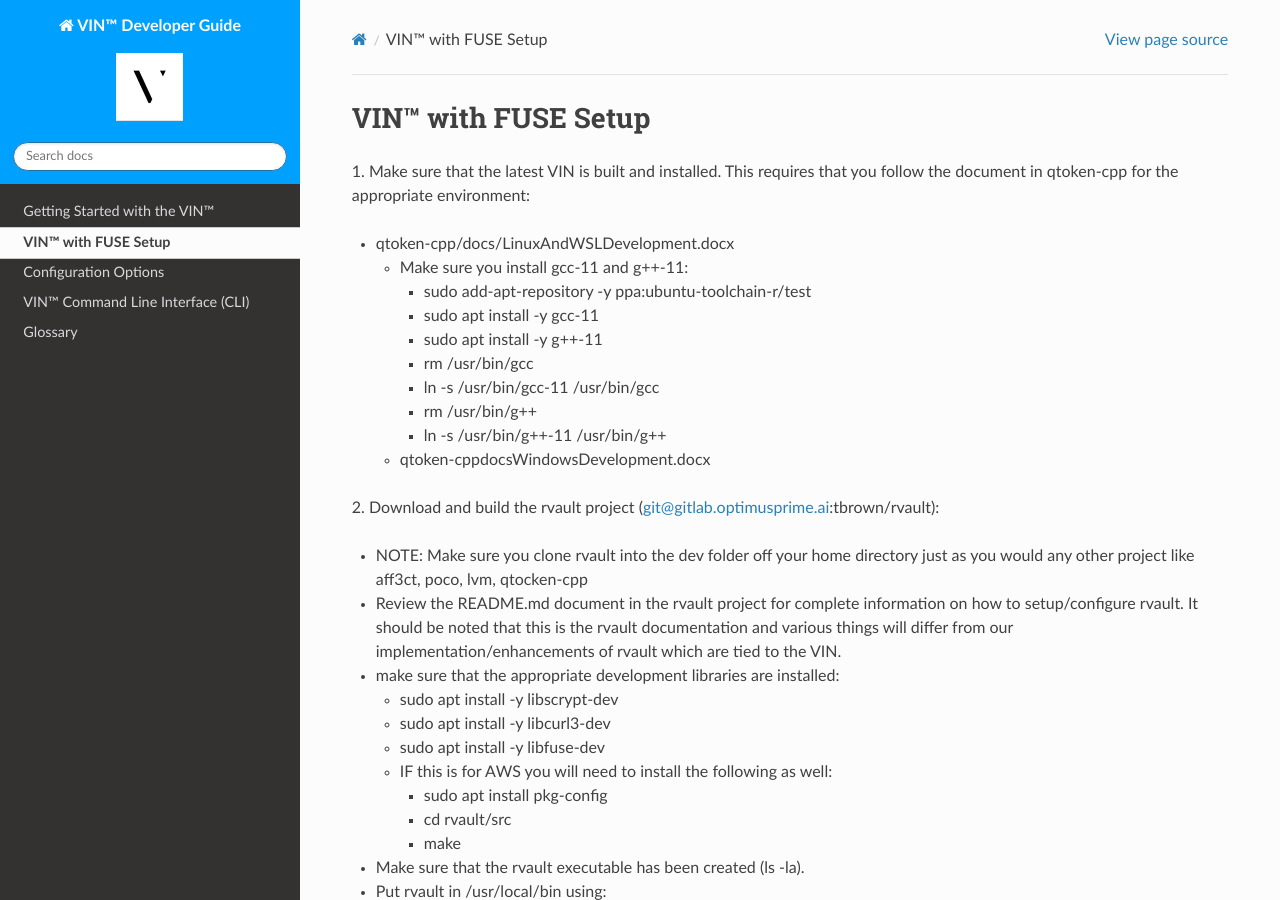
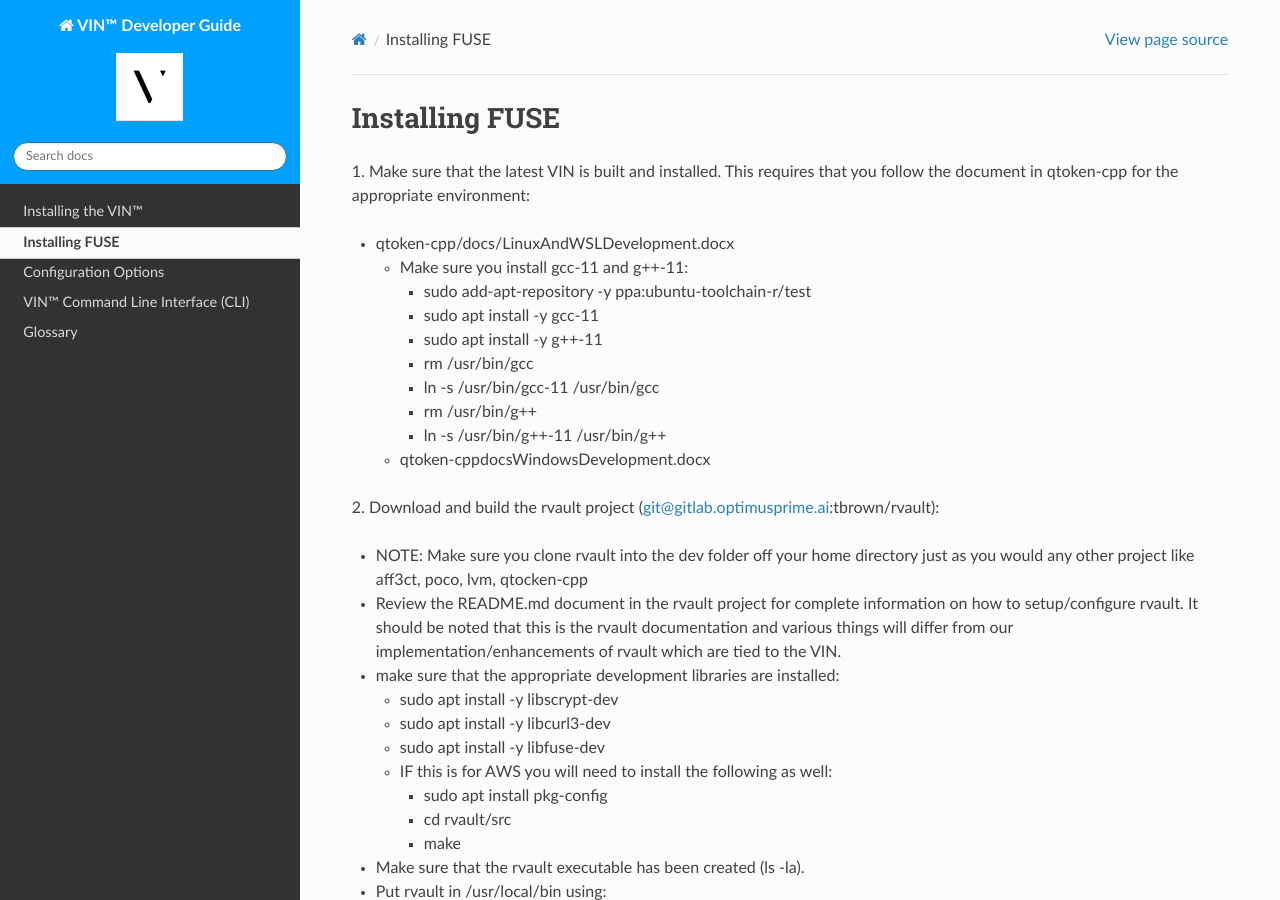
Before and after one commit to Market-Insight-Solutions-LLC/vin-developer-guide, a Sphinx documentation site: the page built from docs/source/vin_demo.rst, in a window 1280 px wide and 900 px high. Built offline with Sphinx 7.4.7 and the Read the Docs theme 2.0.0, drawn with Linux system fonts in a browser that asks for light colours.

```diff
--- a/docs/source/getting_started_with_vin.rst
+++ b/docs/source/getting_started_with_vin.rst
@@ -1,5 +1,5 @@
 *******************************
-Getting Started with the VIN™
+Installing the VIN™
 *******************************
 
 
--- a/docs/source/vin_demo.rst
+++ b/docs/source/vin_demo.rst
@@ -1,6 +1,6 @@
 
 **************************************
-VIN™ with FUSE Setup
+Installing FUSE
 **************************************
 
 \1\. Make sure that the latest VIN is built and installed.  This requires that you follow the document in qtoken-cpp for the appropriate environment:
```
